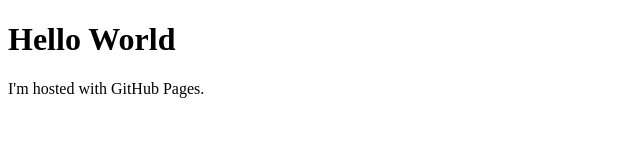
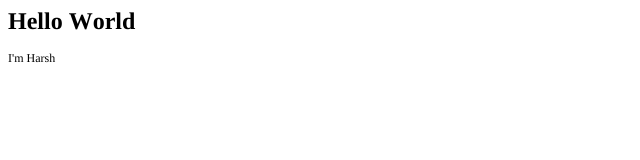
Before and after one commit to harshential/harshential.github.io, a plain HTML site: page index.html in a window 1280 px wide. Shown: the whole page, without its empty margins (0-640 px from the left). Drawn offline with Linux system fonts and the light colour scheme.

Commit message:
Update index.html

```diff
--- a/index.html
+++ b/index.html
@@ -1,7 +1,18 @@
-<!DOCTYPE html>
+<!DOCTYPE html PUBLIC "-//W3C//DTD HTML 4.01//EN" "http://www.w3.org/TR/html4/strict.dtd">
 <html>
+<head>
+  <meta http-equiv="Content-Type" content="text/html; charset=utf-8">
+  <meta http-equiv="Content-Style-Type" content="text/css">
+  <title></title>
+  <meta name="Generator" content="Cocoa HTML Writer">
+  <meta name="CocoaVersion" content="2299.6">
+  <style type="text/css">
+    p.p2 {margin: 0.0px 0.0px 12.0px 0.0px; font: 12.0px Times; -webkit-text-stroke: #000000}
+    span.s1 {font-kerning: none}
+  </style>
+</head>
 <body>
-<h1>Hello World</h1>
-<p>I'm hosted with GitHub Pages.</p>
+<h1 style="margin: 0.0px 0.0px 16.1px 0.0px; font: 24.0px Times; -webkit-text-stroke: #000000"><span class="s1"><b>Hello World</b></span></h1>
+<p class="p2"><span class="s1">I'm Harsh</span></p>
 </body>
 </html>
```
